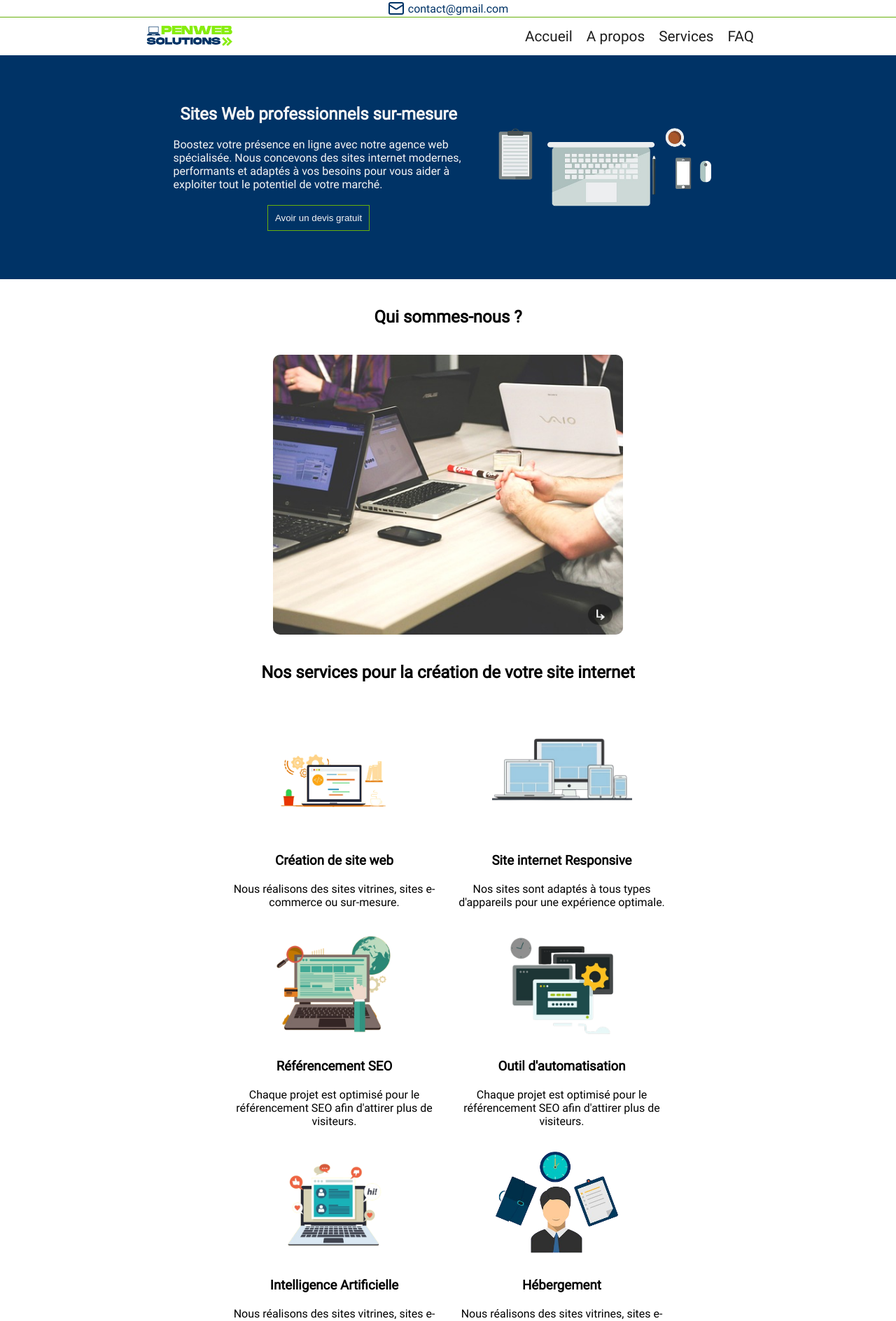
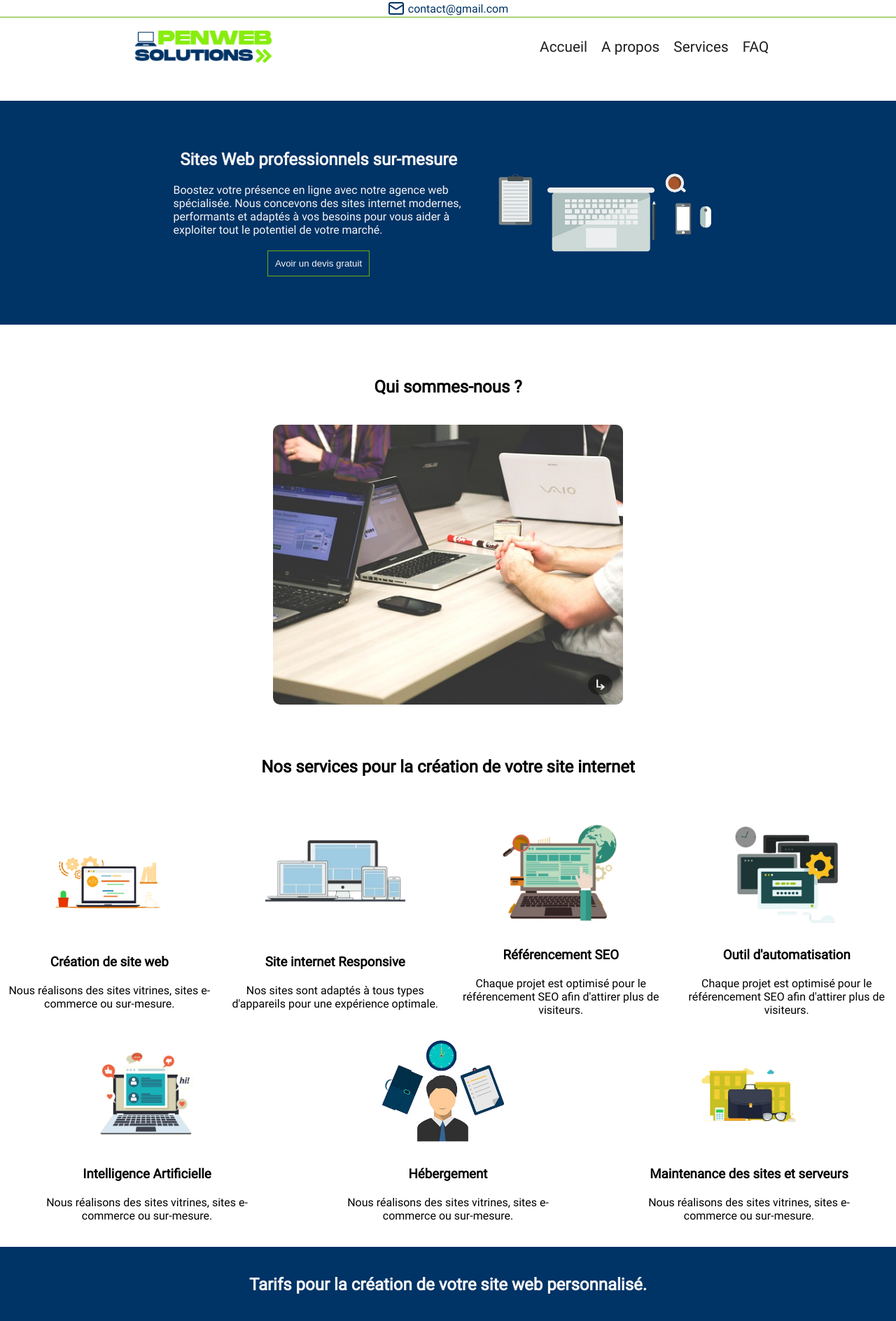
Before and after one commit to GregoryVDev/PenWeb, a PHP site: page / in a window 1280 px wide. Shown: the top 1888 px of the page at 70% size. Run offline with PHP 8.4, Linux system fonts and the light colour scheme.

Commit message:
Edited the container-price width in 1000px and added margin 35px bottom and top for section and edited height for the image logo

```diff
--- a/src/css/index.css
+++ b/src/css/index.css
@@ -299,10 +299,6 @@
   border: 1px solid var(--colorBlue);
 }
 
-.avantages {
-  padding: 50px;
-}
-
 .avantage {
   opacity: 0;
   transform: translateX(
@@ -346,6 +342,7 @@
 .faq {
   background: var(--colorBlue);
   padding: 10px;
+  margin: 0;
 }
 
 .faq h2 {
@@ -533,12 +530,11 @@
   }
 
   .container-prices {
-    width: 900px;
+    width: 1000px;
     flex-direction: row;
   }
 
   .container-services {
-    width: 50%;
     margin: auto;
     gap: 10px;
   }
--- a/src/css/style.css
+++ b/src/css/style.css
@@ -54,3 +54,7 @@
   text-align: center;
   padding: 40px;
 }
+
+section {
+  margin: 35px 0;
+}
--- a/src/template/navbar.css
+++ b/src/template/navbar.css
@@ -17,7 +17,7 @@
 }
 
 .logo img {
-  height: 50px;
+  height: 80px;
 }
 
 .container-left {
```
